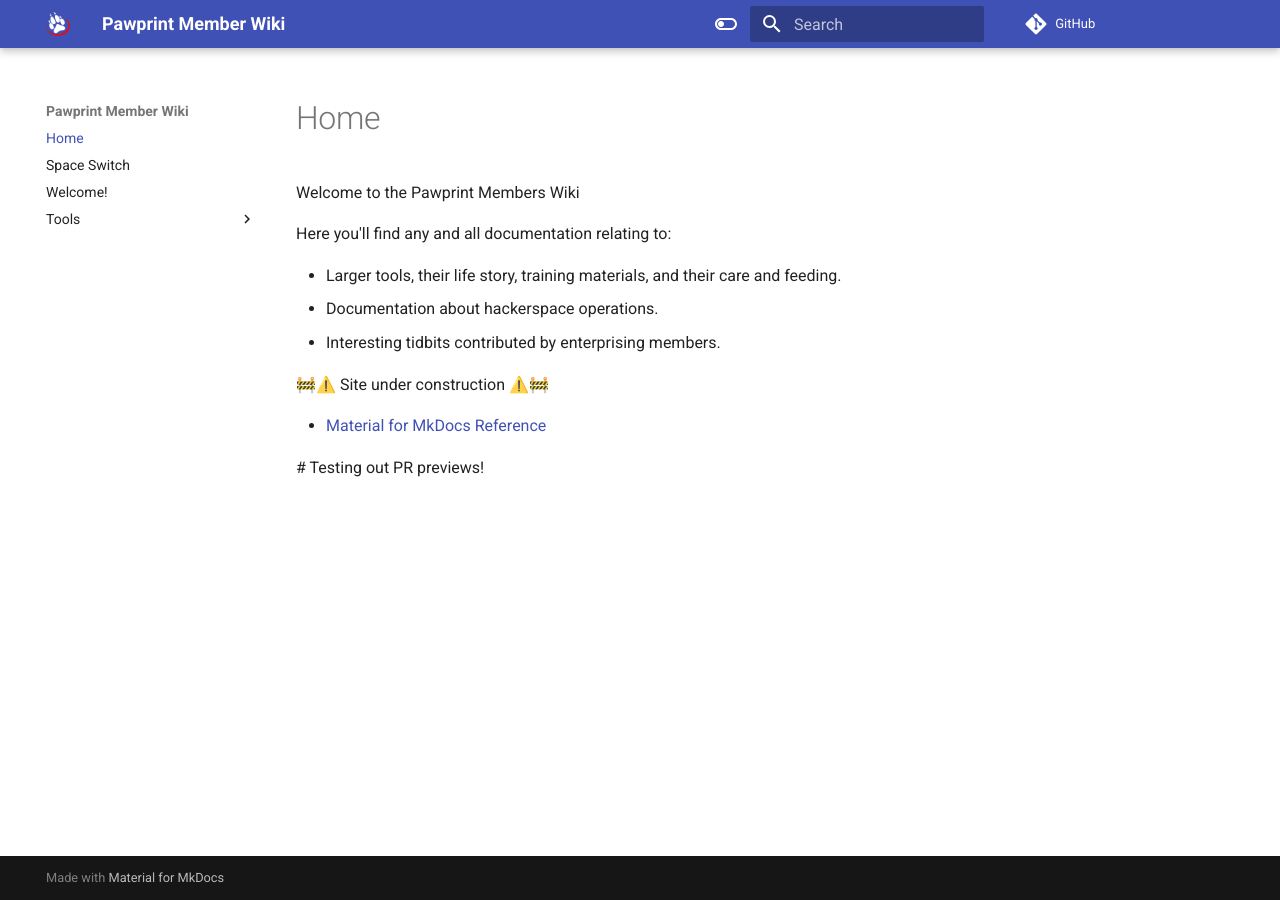
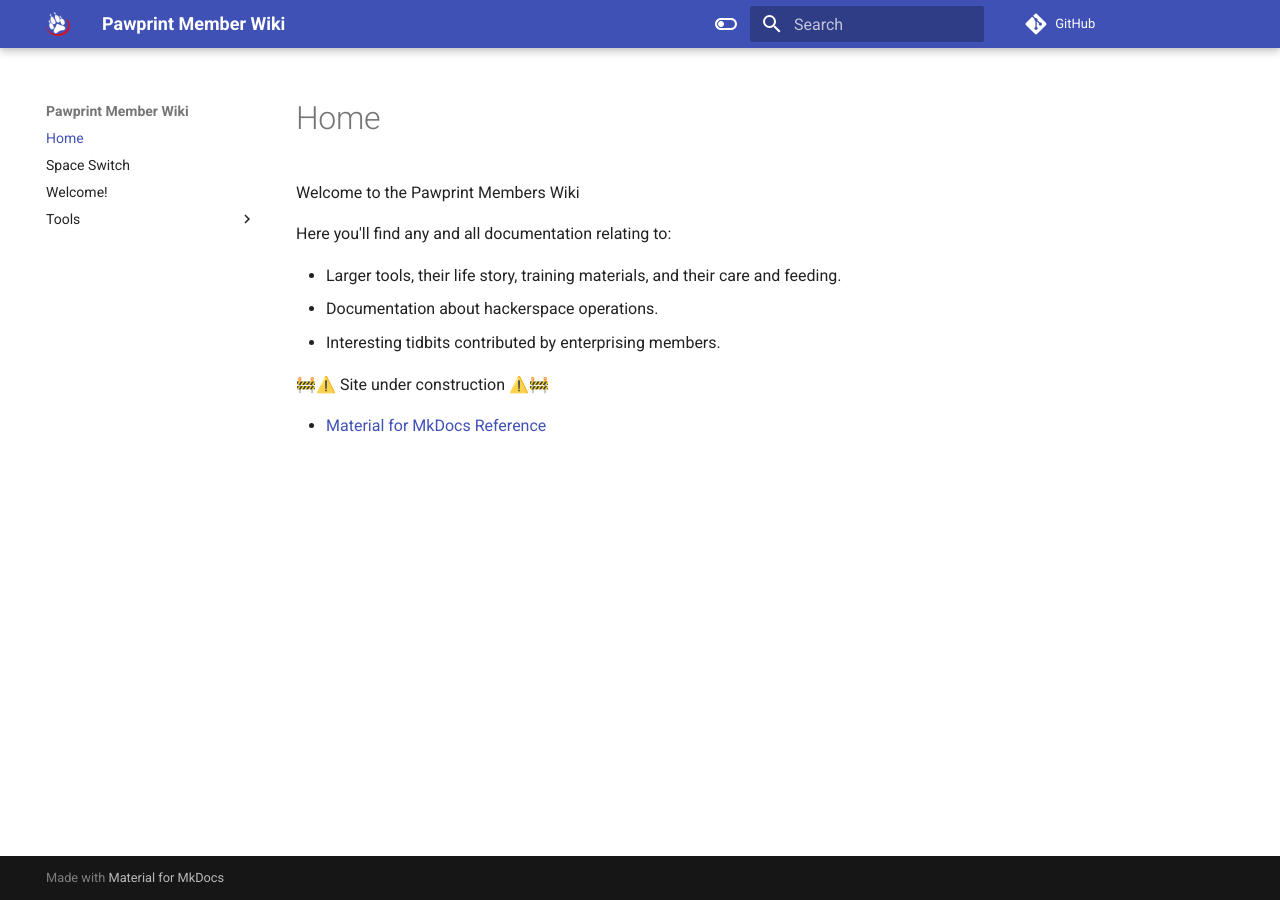
Before and after one commit to PawprintPrototyping/pawprintprototyping.github.io, an MkDocs documentation site: the page built from docs/index.md, in a window 1280 px wide. Built offline with MkDocs 1.6.1 and Material for MkDocs 9.7.7, drawn with Linux system fonts in a browser that asks for light colours; comment, search, counter and statistics services are not loaded.

Commit message:
Revert index changes

```diff
--- a/docs/index.md
+++ b/docs/index.md
@@ -9,6 +9,3 @@ Here you'll find any and all documentation relating to:
 🚧️⚠️ Site under construction ⚠️🚧️
 
 * [Material for MkDocs Reference](https://squidfunk.github.io/mkdocs-material/reference/)
-
-
- # Testing out PR previews!
```
